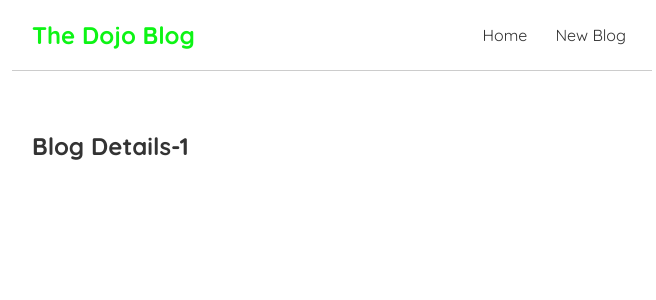
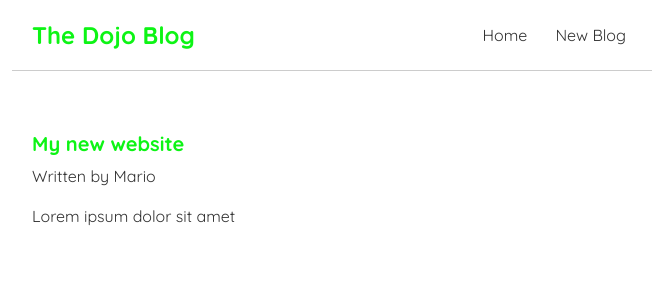
Before and after one commit to Eshwar-git1189/React-js_CRUD_operations, a React (Create React App) app in the folder crud-app/: page /blogs/1 in a window 1280 px wide. Shown: the top 300 px of the page, without its empty margins (308-964 px from the left). Built offline with nearby package versions, Linux system fonts and the light colour scheme; data requests are answered from the project's data file.

Commit message:
Reusing a custom hook

```diff
--- a/crud-app/package.json
+++ b/crud-app/package.json
@@ -17,7 +17,8 @@
     "start": "react-scripts start",
     "build": "react-scripts build",
     "test": "react-scripts test",
-    "eject": "react-scripts eject"
+    "eject": "react-scripts eject",
+    "server": "json-server --watch db.json --port 8000"
   },
   "eslintConfig": {
     "extends": [
--- a/crud-app/src/BlogDetails.js
+++ b/crud-app/src/BlogDetails.js
@@ -1,11 +1,29 @@
 import { useParams } from "react-router-dom";
+import useFetch from "./useFetch";
 
 const BlogDetails = () => {
-const {id} = useParams(); // Grab parameters from routes
-    return (
-        <div className="blog-details">
-            <h2>Blog Details-{id}</h2>
-        </div>
-    );
-}
+  const { id } = useParams(); // Grab parameters from routes
+  const {
+    data: blog,
+    error,
+    isPending,
+  } = useFetch("http://localhost:8000/blogs/" + id);
+  console.log("ID from useParams:", id);
+  console.log("Full fetch URL:", "http://localhost:8000/blogs/" + id);
+  console.log("Fetched blog:", blog);
+
+  return (
+    <div className="blog-details">
+      {isPending && <div>Loading...</div>}
+      {error && <div>{error} </div>}
+      {blog && (
+        <article>
+          <h2>{blog.title} </h2>
+          <p>Written by {blog.author}</p>
+          <div>{blog.body} </div>
+        </article>
+      )}
+    </div>
+  );
+};
 export default BlogDetails;
--- a/crud-app/src/index.css
+++ b/crud-app/src/index.css
@@ -64,3 +64,23 @@
 .blog-preview a {
   text-decoration: none;
 }
+
+/* blog details page */
+.blog-details h2{
+  font-size: 20px;
+  color: #0df415;
+  margin-bottom: 10px;
+}
+
+.blog-details div{
+  margin: 20px 0;
+}
+
+/* .blog-details button{
+  background: #0df415;
+  color: #fff;
+  border: 0;
+  padding: 8px;
+  border-radius: 8px;
+  cursor: pointer;
+} */
```
